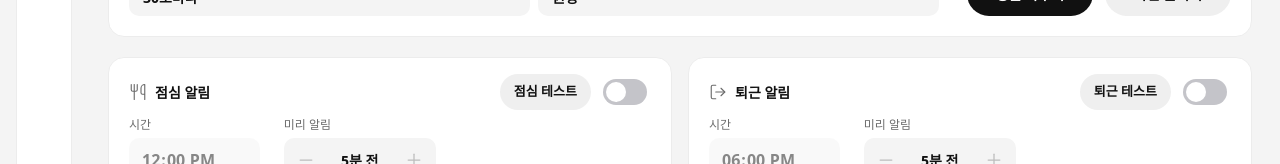
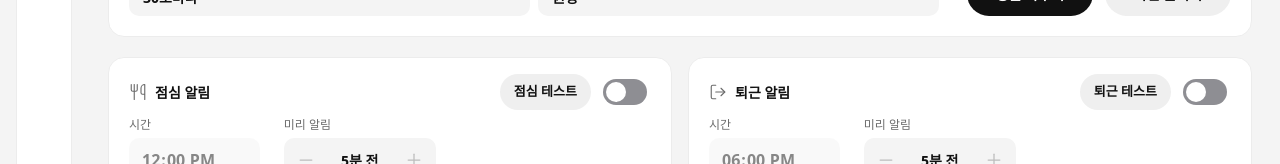
Before and after one commit to lala525404/nyang-pet-app, a React (Vite) app: page /#/settings in a window 1280 px wide. Shown: the part 413-577 px from the top of the page. Built offline with nearby package versions, Linux system fonts and the light colour scheme; a web font is replaced by a local one.

Commit message:
fix: 토글 꺼짐 트랙 대비를 3:1 이상으로 조정
꺼짐 트랙을 라이트 #8E8E93(흰 면 3.3:1), 다크 #6E6E75(패널 3.5:1)로 진하게 했다.

Co-Authored-By: Claude Sonnet 5.5 <noreply@anthropic.com>

```diff
--- a/src/styles/tokens.css
+++ b/src/styles/tokens.css
@@ -17,7 +17,7 @@
   --ui-primary-ink: #FFFFFF;
   --ui-primary-hover: #333333;
   --ui-seg-on: #FFFFFF;
-  --ui-switch-off: #C4C4C9;
+  --ui-switch-off: #8E8E93;   /* 흰 면 위 3:1 이상 */
   --ui-knob: #FFFFFF;
   --ui-scrim: rgba(17, 17, 17, 0.32);
   --ui-crop-dim: rgba(17, 17, 17, 0.45);
@@ -49,7 +49,7 @@ html[data-theme="dark"] {
   --ui-primary-ink: #111111;
   --ui-primary-hover: #E4E4E4;
   --ui-seg-on: #3A3A3F;
-  --ui-switch-off: #3A3A3F;
+  --ui-switch-off: #6E6E75;   /* 패널 위 3:1 이상 */
   --ui-knob: #FFFFFF;
   --ui-scrim: rgba(0, 0, 0, 0.6);
   --ui-crop-dim: rgba(0, 0, 0, 0.55);
```
